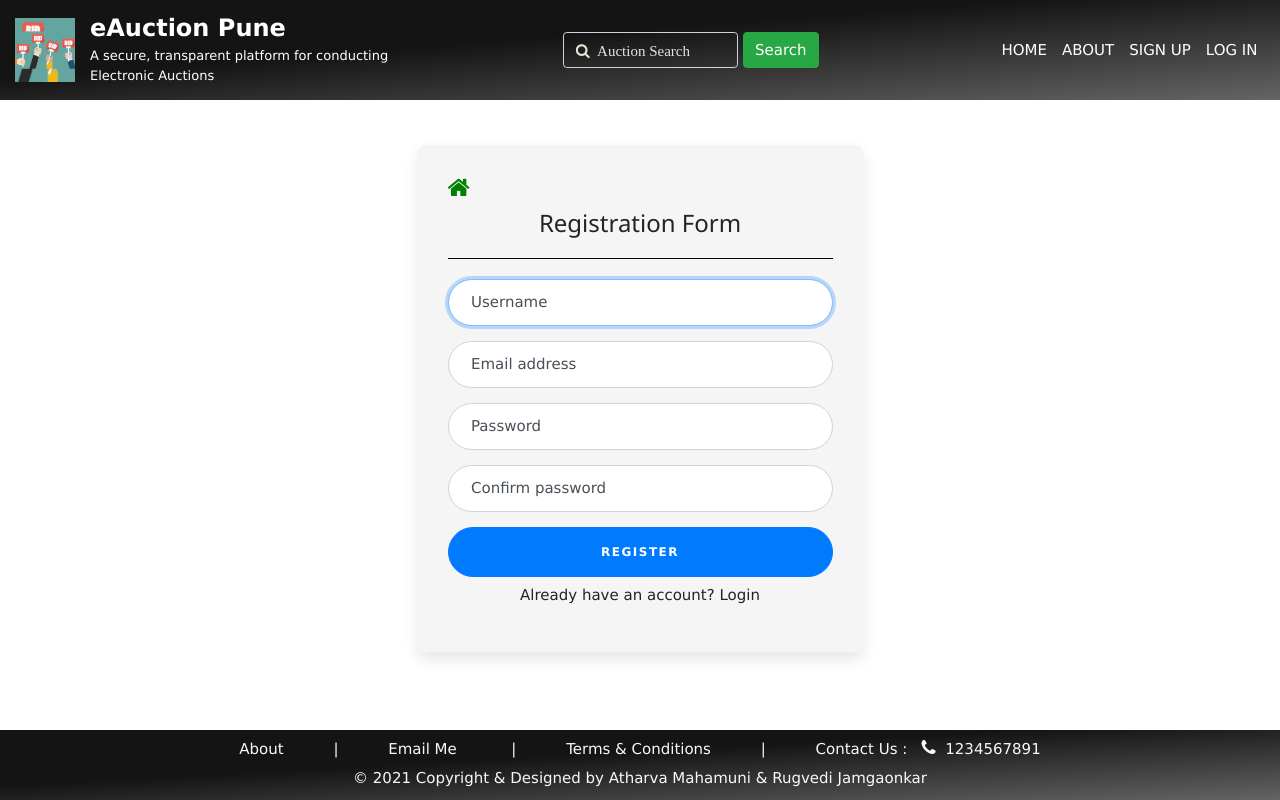
After one commit to AtharvaCM/django-auction, a Django app: page /register in a window 1280 px wide. The commit adds this page. Run offline with Django 3.2, Linux system fonts and the light colour scheme; some libraries are stand-ins or nearby versions.

Commit message:
User registration and pages added

```diff
--- /dev/null
+++ b/auctions/static/auctions/css/style.css
@@ -0,0 +1,156 @@
+:root {
+  --input-padding-x: 1.5rem;
+  --input-padding-y: 0.75rem;
+}
+
+.custom-navbar {
+  background-image: linear-gradient(
+    to bottom right,
+    rgb(21, 20, 20) 40%,
+    rgb(101, 100, 100)
+  );
+  height: 100px;
+}
+
+.custom-navbar-title {
+  padding-top: 10px;
+  color: white;
+  font-size: x-large;
+}
+
+.card-signin {
+  border: 0;
+  border-radius: 0.5rem;
+  box-shadow: 0 0.5rem 1rem 0 rgba(0, 0, 0, 0.1);
+  overflow: hidden;
+}
+
+.card-signin .card-title {
+  margin-bottom: 2rem;
+  font-weight: 300;
+  font-size: x-large;
+}
+
+.card-signin .card-img-left {
+  width: 45%;
+  /* Link to your background image using in the property below! */
+  background: scroll center
+    url("https://source.unsplash.com/WEQbe2jBg40/414x512");
+  background-size: cover;
+}
+
+.card-signin .card-body {
+  padding: 2rem;
+}
+
+.form-signin {
+  width: 100%;
+}
+
+.form-signin .btn {
+  font-size: 80%;
+  border-radius: 5rem;
+  letter-spacing: 0.1rem;
+  font-weight: bold;
+  padding: 1rem;
+  transition: all 0.2s;
+}
+
+.form-label-group {
+  position: relative;
+  margin-bottom: 1rem;
+}
+
+.form-label-group input {
+  height: auto;
+  border-radius: 2rem;
+}
+
+.form-label-group > input,
+.form-label-group > label {
+  padding: var(--input-padding-y) var(--input-padding-x);
+}
+
+.form-label-group > label {
+  position: absolute;
+  top: 0;
+  left: 0;
+  display: block;
+  width: 100%;
+  margin-bottom: 0;
+  /* Override default `<label>` margin */
+  line-height: 1.5;
+  color: #495057;
+  border: 1px solid transparent;
+  border-radius: 0.25rem;
+  transition: all 0.1s ease-in-out;
+}
+
+.form-label-group input::-webkit-input-placeholder {
+  color: transparent;
+}
+
+.form-label-group input:-ms-input-placeholder {
+  color: transparent;
+}
+
+.form-label-group input::-ms-input-placeholder {
+  color: transparent;
+}
+
+.form-label-group input::-moz-placeholder {
+  color: transparent;
+}
+
+.form-label-group input::placeholder {
+  color: transparent;
+}
+
+.form-label-group input:not(:placeholder-shown) {
+  padding-top: calc(var(--input-padding-y) + var(--input-padding-y) * (2 / 3));
+  padding-bottom: calc(var(--input-padding-y) / 3);
+}
+
+.form-label-group input:not(:placeholder-shown) ~ label {
+  padding-top: calc(var(--input-padding-y) / 3);
+  padding-bottom: calc(var(--input-padding-y) / 3);
+  font-size: 12px;
+  color: #777;
+}
+
+.btn-facebook {
+  color: white;
+  /* background-color: #3b5998; */
+}
+
+.w3-xlarge {
+  color: green;
+  margin: 0;
+}
+
+input.empty {
+  font-family: FontAwesome;
+  font-style: normal;
+  font-weight: normal;
+  text-decoration: inherit;
+  background-color: transparent;
+  color: white;
+}
+input.empty::placeholder {
+  color: rgb(231, 227, 218);
+  opacity: 1; /* Firefox */
+}
+input.empty:focus {
+  background-color: transparent;
+  color: wheat;
+}
+
+.custom-footer {
+  background-image: linear-gradient(
+    to bottom right,
+    rgb(21, 20, 20) 40%,
+    rgb(101, 100, 100)
+  );
+  height: 70px;
+  padding-bottom: 1px;
+}
--- a/auctions/templates/auctions/base.html
+++ b/auctions/templates/auctions/base.html
@@ -3,7 +3,7 @@
 <html lang="en">
 
 <head>
-    <title>{% block title %}Auctions{% endblock %}</title>
+    <title>{% block title %}eAuction Pune{% endblock %}</title>
     <meta charset="utf-8">
     <meta name="viewport" content="width=device-width, initial-scale=1">
     <!-- <link
@@ -16,34 +16,72 @@
     <script src="https://ajax.googleapis.com/ajax/libs/jquery/3.5.1/jquery.min.js"></script>
     <script src="https://cdnjs.cloudflare.com/ajax/libs/popper.js/1.16.0/umd/popper.min.js"></script>
     <script src="https://maxcdn.bootstrapcdn.com/bootstrap/4.5.2/js/bootstrap.min.js"></script>
+
+    <link rel="stylesheet" href="https://www.w3schools.com/w3css/4/w3.css">
+    <link rel="stylesheet" href="https://cdnjs.cloudflare.com/ajax/libs/font-awesome/4.7.0/css/font-awesome.min.css">
+    <link rel="stylesheet" href="{% static 'auctions/css/style.css' %}">
+    {% block head %}
+    {% endblock %}
 </head>
 
 <body class="d-flex flex-column min-vh-100">
 
-    <nav class="navbar navbar-expand-sm navbar-fixed-top bg-dark navbar-dark justify-content-between">
 
-        <a class="navbar-brand mr-auto" href="{% url 'index' %}">
-            <img src="{% static 'auctions/img/auction.jpeg' %}" alt="logo" style="width:40px;"> E - AUCTION
+    <nav class="navbar navbar-expand-lg navbar-fixed-top navbar-dark justify-content-between custom-navbar">
+
+        <a class="navbar-brand ml-auto " href="#">
+            <img src="{% static 'auctions/img/auction.jpeg' %}" alt="logo" style="width:60px; ">
         </a>
+        <div class="custom-navbar-title"><strong>eAuction Pune </strong><br>
+            <div style="font-size: small;">A secure, transparent platform for conducting <p>Electronic Auctions</p>
+            </div>
+        </div>
 
-        <div class="collapse navbar-collapse" id="navbarTogglerDemo01">
+        <div class="collapse navbar-collapse" id="navbarid">
 
-            <form class="form-inline ml-auto my-auto" action="#" method="POST">
-                {% csrf_token %}
-                <input class="form-control mr-sm-1 " type="text" placeholder="Search">
+            <form class="form-inline ml-auto my-auto">
+
+                <div class="form-group">
+                    <input type="text" class="fa fa-search form-control empty" id="iconified"
+                        placeholder="&#xF002;  Auction Search" />
+                </div>
+                &nbsp;
+                <!-- <input class="form-control mr-auto " type="text" placeholder="<i class='icon-search'></i>"> -->
                 <button class="btn btn-success" type="submit">Search</button>
             </form>
 
-            <ul class="navbar-nav me-auto mb-2 mb-lg-0 ml-auto">
+            <button class="navbar-toggler" data-toggle="collapse" data-target="#navbarid">
+                <span class="navbar-toggler-icon"></span>
+            </button>
+
+            <ul class="navbar-nav mb-2 mb-lg-0 ml-auto">
                 <li class="nav-item">
-                    <a class="nav-link active" aria-current="page" href="#">HOME</a>
+                    <a class="nav-link active" aria-current="page" href="{% url 'index' %}">HOME</a>
                 </li>
                 <li class="nav-item">
-                    <a class="nav-link active" aria-current="page" href="#">ABOUT</a>
+                    <a class="nav-link active" aria-current="page" href="{% url 'about' %}">ABOUT</a>
+                </li>
+                {% if user.is_authenticated %}
+                <li class="nav-item dropdown">
+                    <a class="nav-link active dropdown-toggle" href="#" id="navbarDropdown" role="button"
+                        data-toggle="dropdown" aria-haspopup="true" aria-expanded="false">
+                        {{user.username}}
+                    </a>
+                    <div class="dropdown-menu" aria-labelledby="navbarDropdown">
+                        <a class="dropdown-item" href="#">Profile</a>
+                        <a class="dropdown-item" href="#">Watchlist</a>
+                        <div class="dropdown-divider"></div>
+                        <a class="dropdown-item" href="{% url 'logout' %}">Logout</a>
+                    </div>
+                </li>
+                {% else %}
+                <li class="nav-item">
+                    <a class="nav-link active" aria-current="page" href="{% url 'register' %}">SIGN UP</a>
                 </li>
                 <li class="nav-item">
-                    <a class="nav-link active" aria-current="page" href="#">SIGN UP</a>
+                    <a class="nav-link active" aria-current="page" href="{% url 'login' %}">LOG IN</a>
                 </li>
+                {% endif %}
             </ul>
         </div>
     </nav>
@@ -51,12 +89,27 @@
     {% block body %}
     {% endblock %}
 
-    <footer class="py-2 bg-dark flex-shrink-0 mt-auto">
-        <div class="container text-center">
-            <span class="footer-text text-light">&copy; 2021 Copyright & Designed by</span>
-            <a href="https://atharvacm.netlify.app" target="_blank">Atharva Mahamuni</a>
+    <footer class="py-2 flex-shrink-0 mt-auto custom-footer">
+        <div class="container text-center ">
+            <span class="footer-text text-light">
+                <a class="text-light" href="{% url 'about' %}">About</a>
+                &emsp;&emsp;&emsp;|&emsp;&emsp;&emsp;
+                <a href="mailto:rugvedij1804@gmail.com" target="_blank" class="text-light">Email Me</a>
+                &emsp;&emsp;&emsp; | &emsp;&emsp;&emsp;Terms & Conditions &emsp;&emsp;&emsp;| &emsp;&emsp;&emsp;Contact
+                Us :
+                &nbsp;
+                <i class="fa fa-phone" style="font-size:18px"></i> &nbsp;1234567891
+            </span>
+            <br>
+            <div class="footer-text text-light" style="padding-top: 7px;">&copy; 2021 Copyright & Designed by
+                <a class="text-light" href="https://atharvacm.netlify.app" target="_blank">Atharva Mahamuni & Rugvedi
+                    Jamgaonkar
+                </a>
+            </div>
+
         </div>
     </footer>
+
 </body>
 
 </html>
--- /dev/null
+++ b/auctions/templates/auctions/register.html
@@ -0,0 +1,49 @@
+{% extends 'auctions/base.html' %}
+
+{% block title %}Sign UP | eAuction Pune{% endblock %}
+
+{% block body %}
+<div class="container">
+    <div class="row">
+        <div class="col-lg-10 col-xl-5 mx-auto">
+            <div class="card card-signin flex-row my-5" style="background-color: rgb(245, 245, 245)">
+
+                <div class="card-body">
+                    <a class="w3-xlarge" href="{% url 'index' %}"><i class="fa fa-home"></i></a>
+                    <h5 class="card-title text-center mb-0">Registration Form</h5>
+                    <hr style="height:1px; border-width:0; color:rgb(0, 0, 0); background-color:rgb(8, 0, 0); ">
+                    <form class="form-signin" method="POST">
+                        {% csrf_token %}
+                        <div class="form-label-group">
+                            <input type="text" name="username" id="inputUserame" class="form-control"
+                                placeholder="Username" required autofocus>
+                            <label for="inputUserame">Username</label>
+                        </div>
+
+                        <div class="form-label-group">
+                            <input type="email" name="email" id="inputEmail" class="form-control"
+                                placeholder="Email address" required>
+                            <label for="inputEmail">Email address</label>
+                        </div>
+
+                        <div class="form-label-group">
+                            <input type="password" name="password" id="inputPassword" class="form-control"
+                                placeholder="Password" required>
+                            <label for="inputPassword">Password</label>
+                        </div>
+
+                        <div class="form-label-group">
+                            <input type="password" name="confirmation" id="inputConfirmPassword" class="form-control"
+                                placeholder="Password" required>
+                            <label for="inputConfirmPassword">Confirm password</label>
+                        </div>
+
+                        <button class="btn btn-lg btn-primary btn-block text-uppercase" type="submit">Register</button>
+                        <a class="d-block text-center mt-2 " href="{% url 'login' %}">Already have an account? Login</a>
+                    </form>
+                </div>
+            </div>
+        </div>
+    </div>
+</div>
+{% endblock %}
--- a/auctions/urls.py
+++ b/auctions/urls.py
@@ -3,7 +3,12 @@ from .import views
 
 urlpatterns = [
     path('', views.index, name='index'),
-    path("<int:listing_id>", views.display_listing, name="display_listing"),
-    path("display_category", views.display_category, name="display_category"),
+    path('login', views.login_view, name='login'),
+    path('logout', views.logout_view, name='logout'),
+    path('register', views.register, name='register'),
+
+    path('about', views.about, name='about'),
+    path('<int:listing_id>', views.display_listing, name='display_listing'),
+    path('display_category', views.display_category, name='display_category'),
 
 ]
--- a/auctions/views.py
+++ b/auctions/views.py
@@ -1,5 +1,9 @@
 from django.shortcuts import render
-from .models import Listing
+from .models import Listing, User
+from django.contrib.auth import authenticate, login, logout
+from django.http import HttpResponse, HttpResponseRedirect
+from django.db import IntegrityError
+from django.urls import reverse
 
 # Create your views here.
 
@@ -11,6 +15,57 @@ def index(request):
         # "listings": listings,
     }
     return render(request, template_name, context)
+
+
+def login_view(request):
+    if request.method == 'POST':
+        # attempt to sign user in
+        username = request.POST['username']
+        password = request.POST['password']
+        user = authenticate(request, username=username, password=password)
+
+        # check if authentication is successful
+        if user is not None:
+            login(request, user)
+            return HttpResponseRedirect(reverse('index'))
+        else:
+            return render(request, 'auctions/login.html', {'message': 'Invalid Username or Password'})
+    else:
+        return render(request, 'auctions/login.html')
+
+
+def logout_view(request):
+    logout(request)
+    return HttpResponseRedirect(reverse("index"))
+
+
+def register(request):
+    if request.method == 'POST':
+        username = request.POST['username']
+        email = request.POST['email']
+
+        # Ensure password matches confirmation
+        password = request.POST['password']
+        confirmation = request.POST['confirmation']
+        if password != confirmation:
+            return render(request, 'auctions/register.html', {
+                'message': 'Passwords must match!'
+            })
+
+        # Attempt to create new user
+        try:
+            user = User.objects.create_user(username, email, password)
+            user.save()
+        except IntegrityError:
+            return render(request, 'auctions/register.html', {
+                'message': 'Username already exists'
+            })
+        login(request, user)
+        return HttpResponseRedirect(reverse('index'))
+    else:
+        return render(request, 'auctions/register.html')
+
+# ------------------------------------------------------------------------------------------------------------------
 
 
 def display_category(request):
@@ -38,3 +93,9 @@ def display_listing(request, listing_id):
         # "comments": comments
     }
     return render(request, "auctions/listing_page.html", context)
+
+
+def about(request):
+    template_name = 'auctions/about.html'
+    context = {}
+    return render(request, template_name, context)
```
Also changed, not shown: auctions/templates/auctions/about.html (added, +55 -0 lines), auctions/templates/auctions/login.html (added, +46 -0 lines), newfile.html (+15 -10 lines), db.sqlite3.
